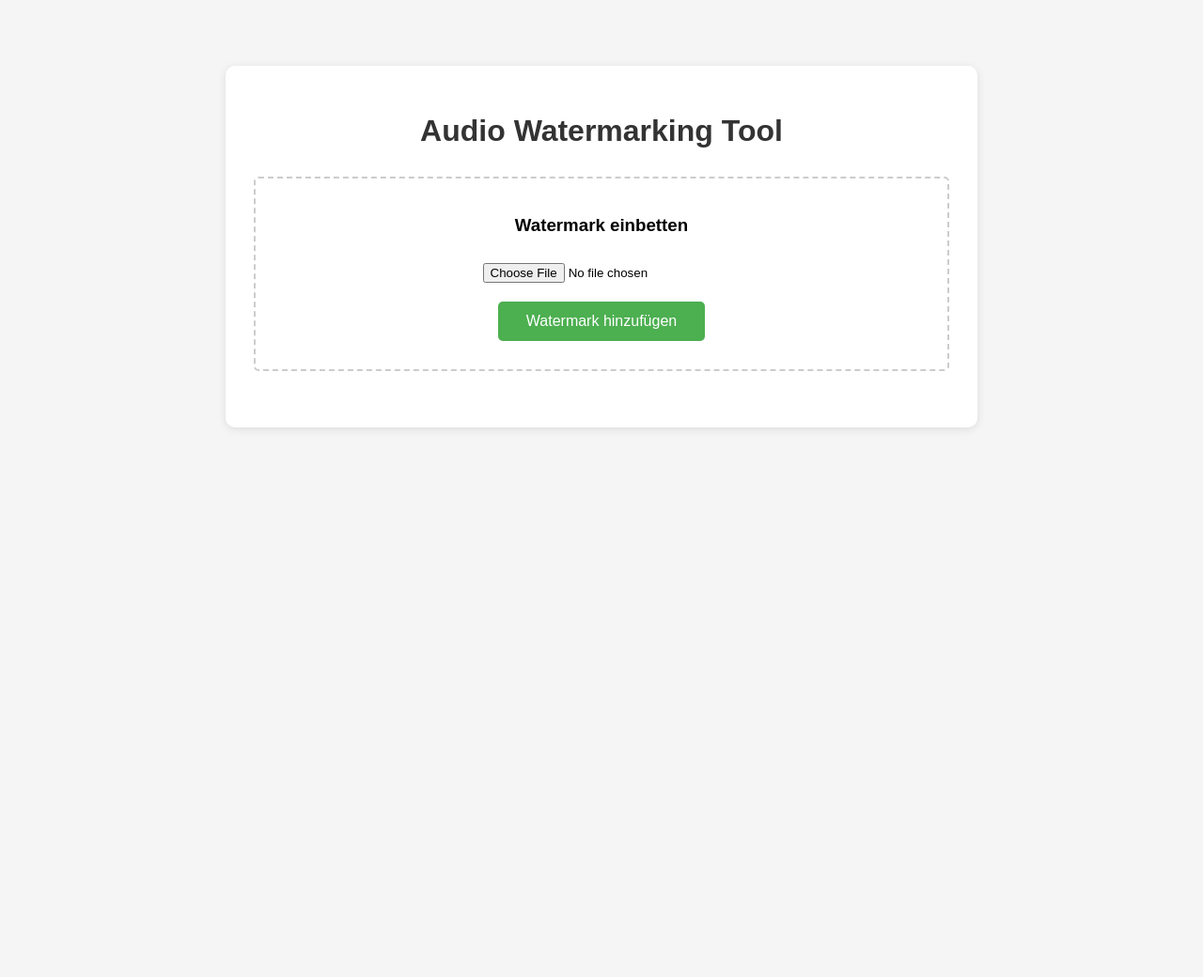
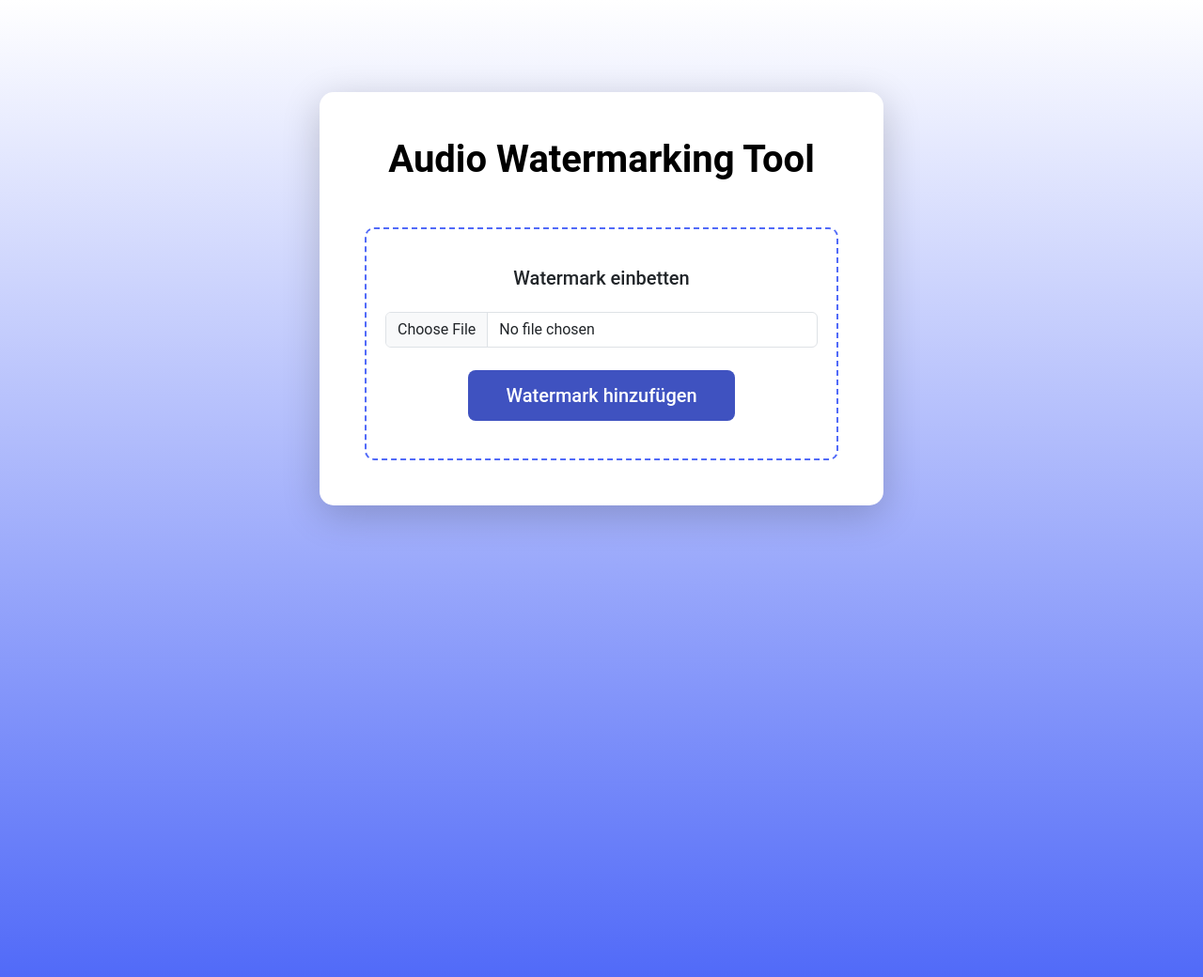
Before and after one commit to MortyMcFlyy/Watermarking-in-generativer-Sprachsynthese, a Flask app: page / in a window 1280 px wide. Shown: the whole page at 94% size. Before the commit the page ends 457 px from the top, so only its background shows below. Run offline with Flask 3, Linux system fonts and the light colour scheme.

Commit message:
include bootstrap

```diff
--- a/src/watermark_testing/api/static/js/watermark.js
+++ b/src/watermark_testing/api/static/js/watermark.js
@@ -1,20 +1,15 @@
 function embedWatermark() {
     const fileInput = document.getElementById('audioFile');
-    const resultDiv = document.getElementById('result');
 
     if (!fileInput.files[0]) {
-        resultDiv.innerHTML = 'Bitte wähle eine Audio-Datei aus!';
-        resultDiv.className = 'error';
-        resultDiv.style.display = 'block';
+        showResult('❌ Bitte wähle eine Audio-Datei aus!', true);
         return;
     }
 
     const formData = new FormData();
     formData.append('audio', fileInput.files[0]);
 
-    resultDiv.innerHTML = '⏳ Watermark wird eingebettet...';
-    resultDiv.className = '';
-    resultDiv.style.display = 'block';
+    showResult('⏳ Watermark wird eingebettet...');
 
     fetch('/watermark/embed', {
         method: 'POST',
@@ -22,7 +17,6 @@ function embedWatermark() {
     })
     .then(response => response.blob())
     .then(blob => {
-        // Erstelle Download-Link
         const url = window.URL.createObjectURL(blob);
         const a = document.createElement('a');
         a.href = url;
@@ -31,10 +25,9 @@ function embedWatermark() {
         a.click();
         a.remove();
 
-        resultDiv.innerHTML = '✅ Watermark erfolgreich eingebettet! Download startet...';
+        showResult('✅ Watermark erfolgreich eingebettet! Download startet...');
     })
     .catch(error => {
-        resultDiv.innerHTML = '❌ Fehler: ' + error;
-        resultDiv.className = 'error';
+        showResult('❌ Fehler: ' + error, true);
     });
 }
--- a/src/watermark_testing/api/templates/index.html
+++ b/src/watermark_testing/api/templates/index.html
@@ -4,74 +4,89 @@
     <meta charset="UTF-8">
     <meta name="viewport" content="width=device-width, initial-scale=1.0">
     <title>Audio Watermarking</title>
+
+    <!-- Bootstrap 5 CSS via CDN -->
+    <link href="https://cdn.jsdelivr.net/npm/bootstrap@5.3.0/dist/css/bootstrap.min.css" rel="stylesheet">
+
     <style>
         body {
-            font-family: Arial, sans-serif;
-            max-width: 800px;
-            margin: 50px auto;
-            padding: 20px;
-            background-color: #f5f5f5;
+            background: linear-gradient(180deg, #ffffff 0%, #516af8 100%);
+            min-height: 130vh;
+            padding: 50px 0;
+            font-family: 'Roboto', sans-serif;
         }
         .container {
             background: white;
-            padding: 30px;
+            border-radius: 15px;
+            box-shadow: 0 10px 40px rgba(0,0,0,0.2);
+        }
+        .upload-section {
+            border: 2px dashed #516af8;
+            padding: 40px 20px;
             border-radius: 10px;
-            box-shadow: 0 2px 10px rgba(0,0,0,0.1);
+            text-align: center;
+            transition: all 0.3s ease;
+        }
+        .upload-section:hover {
+            border-color: #516af8;
+            background-color: #f8f9ff;
+        }
+        .btn-custom {
+            background: #3f52c0;
+
+            border: none;
+            padding: 12px 40px;
+            font-weight: 500;
+            transition: transform 0.2s;
+        }
+        .btn-custom:hover {
+            transform: translateY(-2px);
+            background: linear-gradient(150deg, #a9c8f0 0%, #4256c7 100%);
+            color: white;
         }
         h1 {
-            color: #333;
-            text-align: center;
+            background: linear-gradient(135deg, #000000 0%, #000000 100%);
+            -webkit-background-clip: text;
+            -webkit-text-fill-color: transparent;
+            font-weight: 700;
         }
-        .upload-section {
-            margin: 30px 0;
-            padding: 20px;
-            border: 2px dashed #ccc;
-            border-radius: 5px;
-            text-align: center;
-        }
-        input[type="file"] {
-            margin: 10px 0;
-        }
-        button {
-            background-color: #4CAF50;
-            color: white;
-            padding: 12px 30px;
+        .alert-success, .alert-danger {
+            border-radius: 10px;
             border: none;
-            border-radius: 5px;
-            cursor: pointer;
-            font-size: 16px;
-            margin: 10px;
-        }
-        button:hover {
-            background-color: #45a049;
-        }
-        #result {
-            margin-top: 20px;
-            padding: 15px;
-            background-color: #e8f5e9;
-            border-radius: 5px;
-            display: none;
-        }
-        .error {
-            background-color: #ffebee !important;
-            color: #c62828;
         }
     </style>
 </head>
 <body>
-    <div class="container">
-        <h1> Audio Watermarking Tool</h1>
+    <div class="container mt-5 p-5" style="max-width: 600px;">
+        <h1 class="text-center mb-5">Audio Watermarking Tool</h1>
 
         <div class="upload-section">
-            <h3>Watermark einbetten</h3>
-            <input type="file" id="audioFile" accept="audio/*">
-            <br>
-            <button onclick="embedWatermark()">Watermark hinzufügen</button>
+            <h5 class="mb-4">Watermark einbetten</h5>
+            <div class="mb-4">
+                <input type="file" id="audioFile" accept="audio/*" class="form-control">
+            </div>
+            <button class="btn btn-custom text-white btn-lg" onclick="embedWatermark()">
+                <i class="bi bi-cloud-upload"></i> Watermark hinzufügen
+            </button>
         </div>
 
         <div id="result"></div>
     </div>
 
+    <!-- Bootstrap 5 JS Bundle (mit Popper) -->
+    <script src="https://cdn.jsdelivr.net/npm/bootstrap@5.3.0/dist/js/bootstrap.bundle.min.js"></script>
     <script src="{{ url_for('static', filename='js/watermark.js') }}"></script>
+
+    <script>
+        // Result-Styling
+        function showResult(message, isError = false) {
+            const resultDiv = document.getElementById('result');
+            const alertClass = isError ? 'alert-danger' : 'alert-success';
+            resultDiv.innerHTML = `<div class="alert ${alertClass} alert-dismissible fade show mt-4" role="alert">
+                ${message}
+                <button type="button" class="btn-close" data-bs-dismiss="alert"></button>
+            </div>`;
+        }
+    </script>
 </body>
 </html>
```
